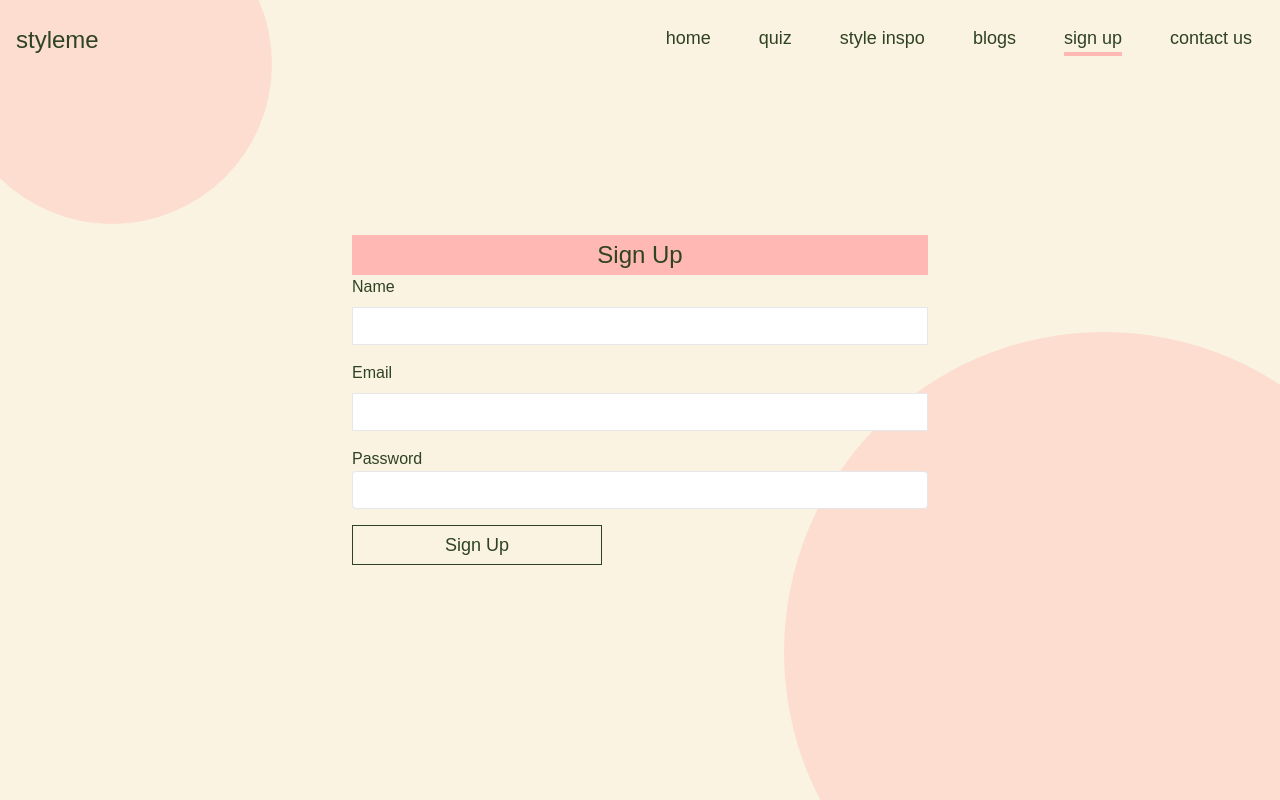
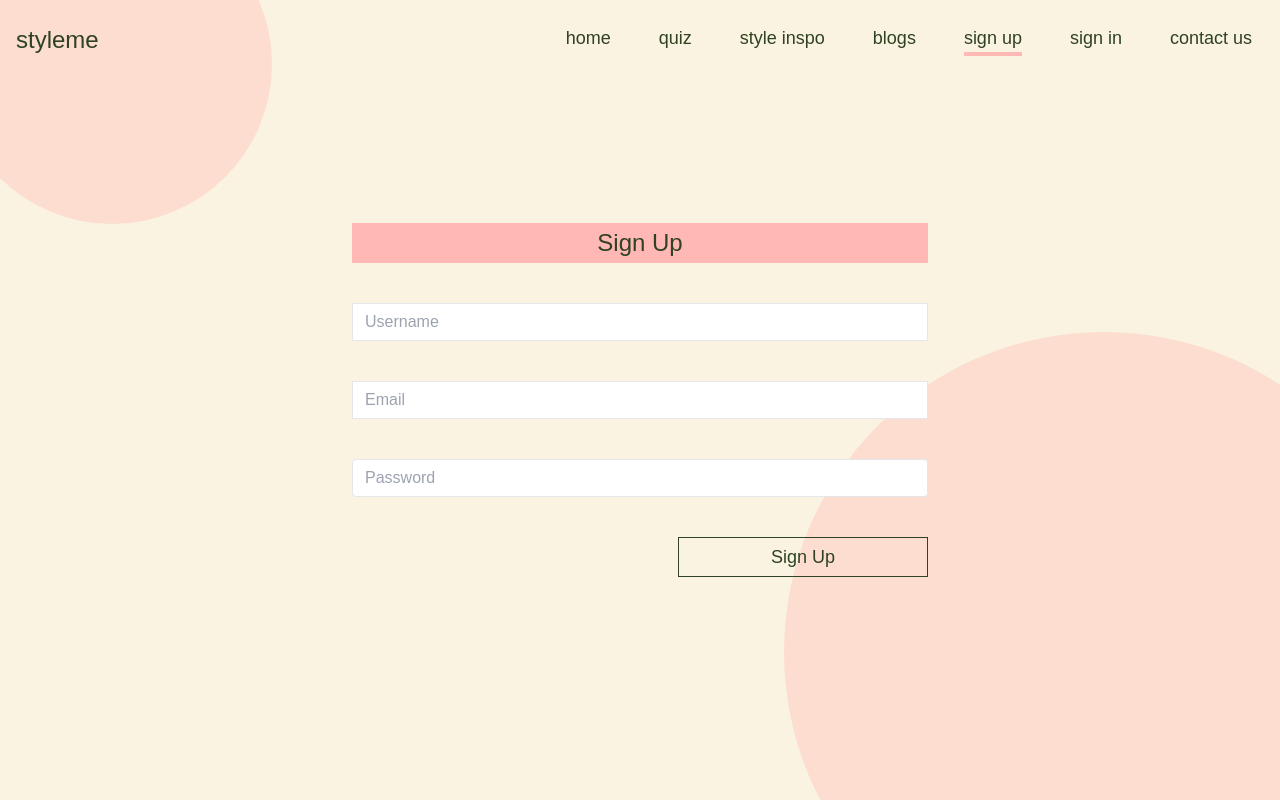
Before and after one commit to MartinaKostic/HCI-StyleMeApp, a Next.js app: page /signup in a window 1280 px wide. Shown: the top 800 px of the page. Built offline with nearby package versions, Linux system fonts and the light colour scheme; a web font is replaced by a local one.

Commit message:
sign up/in v1

```diff
--- a/app/signin/page.tsx
+++ b/app/signin/page.tsx
@@ -0,0 +1,105 @@
+"use client";
+import React from "react";
+import Header from "../../components/Header";
+import Footer from "../../components/Footer";
+import globalStyles from "@/utils/global";
+import axios from "axios";
+import { useRouter } from "next/navigation";
+
+interface UserData {
+  [x: string]: any;
+  name: string;
+  email: string;
+  password: string;
+}
+
+export default function SignIn() {
+  const [username, setUsername] = React.useState<string>("");
+  const [password, setPassword] = React.useState<string>("");
+  const [errorMessage, setErrorMessage] = React.useState<string>("");
+  const [users, setUsers] = React.useState<UserData>();
+  const router = useRouter();
+
+  //dohvati sva pitanja
+  React.useEffect(() => {
+    getUsers();
+  }, []);
+
+  function getUsers() {
+    axios.get("http://localhost:3003/users").then((res) => {
+      setUsers(res.data);
+    });
+  }
+
+  const handleSignin = () => {
+    const user = users?.find(
+      (user: { username: string; password: string }) =>
+        user.username === username && user.password === password
+    );
+
+    if (user) {
+      localStorage.setItem("authenticatedUser", JSON.stringify(user.username));
+      router.push("/quiz");
+    } else {
+      setErrorMessage("Invalid username or password");
+    }
+  };
+
+  return (
+    <div>
+      <Header></Header>
+      <div className="absolute bg-pink rounded-full h-[20rem] w-[20rem] -top-24 -left-12"></div>
+      <div className="min-h-screen flex justify-center items-center">
+        <div className="p-8 w-[96]">
+          <div className="col-start-2 col-span-2 flex justify-center">
+            <h1 className="bg-hotpink text-center text-2xl py-1 w-[36rem]">
+              Sign In
+            </h1>
+          </div>
+          <form>
+            <div className="my-10">
+              {/* <label htmlFor="name" className="block  font-medium mb-2">
+                Username
+              </label> */}
+              <input
+                type="text"
+                className="border w-full py-2 px-3 leading-tight focus:outline-none  focus:border-hotpink"
+                placeholder="Username"
+                value={username}
+                onChange={(e) => setUsername(e.target.value)}
+              />
+            </div>
+            <div className="my-10">
+              {/* <label htmlFor="password" className="block0 font-medium mb-2">
+                Password
+              </label> */}
+              <input
+                type="password"
+                className="border rounded w-full py-2 px-3 leading-tight focus:outline-none focus:border-hotpink"
+                placeholder="Password"
+                value={password}
+                onChange={(e) => setPassword(e.target.value)}
+              />
+            </div>
+            <div className="flex justify-end">
+              <button
+                onClick={() => handleSignin}
+                className="border border-text_color h-10 w-[250px] relative hover-button text-lg"
+              >
+                <span>Sign In</span>
+                <style jsx global>
+                  {globalStyles}
+                </style>
+              </button>
+              {errorMessage && <p className="text-red-500">{errorMessage}</p>}
+            </div>
+          </form>
+        </div>
+      </div>
+      <div className="absolute h-[40rem] w-[40rem] -right-0 bottom-0 -z-[10] overflow-hidden">
+        <div className="bg-pink rounded-full w-full h-full absolute -right-36 -bottom-3"></div>
+      </div>
+      <Footer></Footer>
+    </div>
+  );
+}
--- a/app/signup/page.tsx
+++ b/app/signup/page.tsx
@@ -4,6 +4,8 @@ import Header from "../../components/Header";
 import Footer from "../../components/Footer";
 import globalStyles from "@/utils/global";
 import { useForm, SubmitHandler } from "react-hook-form";
+import { useRouter } from "next/navigation";
+import axios from "axios";
 
 interface FormData {
   name: string;
@@ -18,9 +20,34 @@ export default function SignUp() {
     formState: { errors },
   } = useForm<FormData>();
 
+  const [errorMessage, setErrorMessage] = React.useState("");
+  const router = useRouter();
   const onSubmit: SubmitHandler<FormData> = (data) => {
     console.log("Form data submitted:", data);
-    // Add your sign-up logic here, such as making an API request
+
+    handleSignUp(data);
+  };
+  const handleSignUp = (data: FormData) => {
+    // Validation logic (e.g., checking for valid email format and password requirements)
+
+    // Send user data to the server
+    axios
+      .post("http://localhost:3003/users", {
+        data,
+      })
+      .then((response) => {
+        // Handle successful sign-up
+        if (response.data.success) {
+          router.push("/signin");
+        } else {
+          // Handle sign-up error (e.g., email already taken)
+          setErrorMessage(response.data.message);
+        }
+      })
+      .catch((error) => {
+        // Handle server error
+        setErrorMessage("An error occurred while signing up.");
+      });
   };
 
   return (
@@ -35,23 +62,25 @@ export default function SignUp() {
             </h1>
           </div>
           <form onSubmit={handleSubmit(onSubmit)}>
-            <div className="mb-4">
-              <label htmlFor="name" className="block  font-medium mb-2">
-                Name
-              </label>
+            <div className="my-10">
+              {/* <label htmlFor="name" className="block  font-medium mb-2">
+                Userame
+              </label> */}
               <input
                 type="text"
+                placeholder="Username"
                 {...register("name", { required: true })}
                 className="border w-full py-2 px-3 leading-tight focus:outline-none  focus:border-hotpink"
               />
               {errors.name && <p className="text-red-500">Name is required.</p>}
             </div>
-            <div className="mb-4">
-              <label htmlFor="email" className="block font-medium mb-2">
+            <div className="my-10">
+              {/* <label htmlFor="email" className="block font-medium mb-2">
                 Email
-              </label>
+              </label> */}
               <input
                 type="email"
+                placeholder="Email"
                 {...register("email", {
                   required: true,
                 })}
@@ -61,12 +90,13 @@ export default function SignUp() {
                 <p className="text-red-500">Email is required.</p>
               )}
             </div>
-            <div className="mb-4">
-              <label htmlFor="password" className="block0 font-medium mb-2">
+            <div className="my-10">
+              {/* <label htmlFor="password" className="block0 font-medium mb-2">
                 Password
-              </label>
+              </label> */}
               <input
                 type="password"
+                placeholder="Password"
                 {...register("password", { required: true })}
                 className="border rounded w-full py-2 px-3 leading-tight focus:outline-none focus:border-hotpink"
               />
@@ -74,7 +104,7 @@ export default function SignUp() {
                 <p className="text-red-500">Password is required.</p>
               )}
             </div>
-
+            <div className="flex justify-end">
               <button
                 type="submit"
                 className="border border-text_color h-10 w-[250px] relative hover-button text-lg"
@@ -84,6 +114,7 @@ export default function SignUp() {
                   {globalStyles}
                 </style>
               </button>
+            </div>
           </form>
         </div>
       </div>
--- a/components/Header.tsx
+++ b/components/Header.tsx
@@ -3,7 +3,6 @@ import Link from "next/link";
 import { usePathname } from "next/navigation";
 
 const Header = () => {
-  //hover i active klase
   const pathname = usePathname();
 
   return (
@@ -36,6 +35,11 @@ const Header = () => {
               <p className="nav-link">sign up</p>
             </Link>
           </li>
+          <li className={`mx-3 ${pathname === "/signin" ? "active" : ""}`}>
+            <Link href="/signin">
+              <p className="nav-link">sign in</p>
+            </Link>
+          </li>
           <li className={`mx-3 ${pathname === "/contactus" ? "active" : ""}`}>
             <Link href="/contactus">
               <p className="nav-link">contact us</p>
```
Lines whose indentation alone changed are shown as unchanged.
